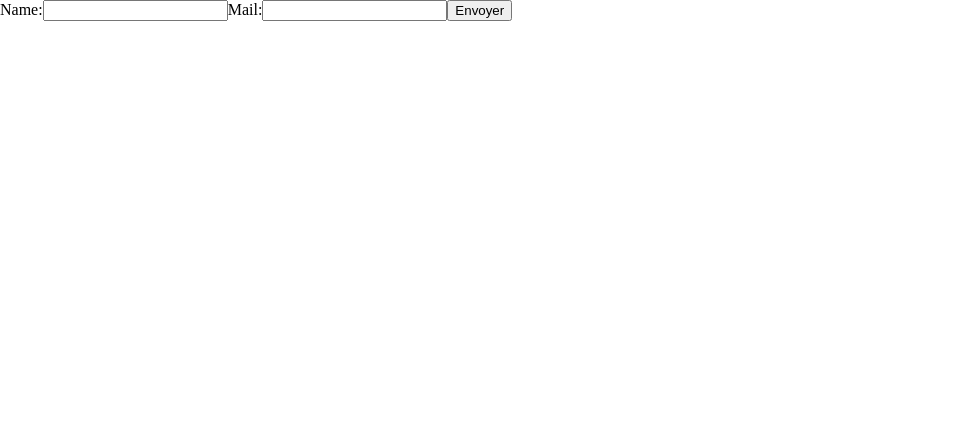
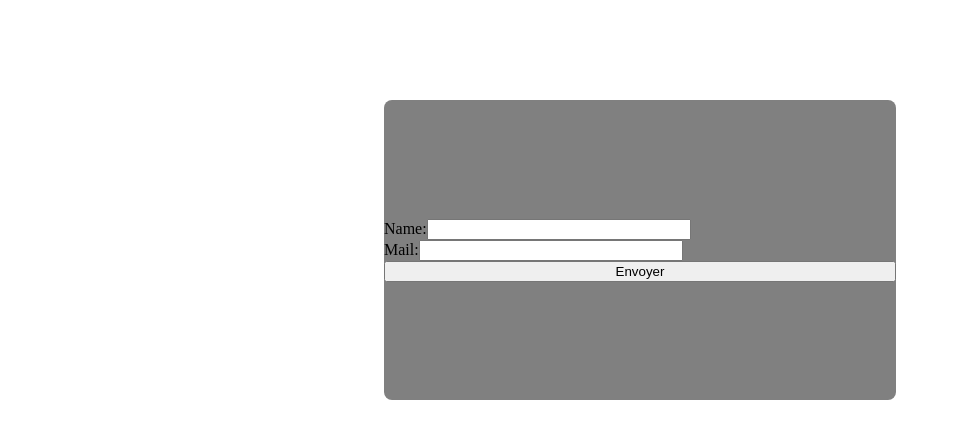
Before and after one commit to CaroD59/FarmConnect_Front, a React (Create React App) app: page /contact in a window 1280 px wide. Shown: the top 438 px of the page, without its empty margins (0-958 px from the left). Built offline with nearby package versions, Linux system fonts and the light colour scheme; the HTML template or start-up script is replaced by a standard one.

Commit message:
center the form

```diff
--- a/src/components/Contact/index.jsx
+++ b/src/components/Contact/index.jsx
@@ -1,6 +1,8 @@
+import StyledContact from './styles';
+
 function Contact() {
   return (
-    <>
+    <StyledContact>
       <div className="contactForm">
         <form>
           <label htmlFor="name">
@@ -11,11 +13,10 @@ function Contact() {
             Mail:
             <input type="text" name="email" />
           </label>
-
           <input type="submit" value="Envoyer" />
         </form>
       </div>
-    </>
+    </StyledContact>
   );
 }
 
--- a/src/components/Contact/styles.jsx
+++ b/src/components/Contact/styles.jsx
@@ -0,0 +1,22 @@
+import styled from 'styled-components';
+
+const StyledContact = styled.div`
+  form {
+    width: 40vw;
+    height: 300px;
+    margin: auto;
+    margin-top: 100px;
+    border-radius: 8px;
+    display: flex;
+    flex-direction: column;
+    justify-content: center;
+    background-color: grey;
+    label {
+      input {
+        width: 50%;
+      }
+    }
+  }
+`;
+
+export default StyledContact;
```
